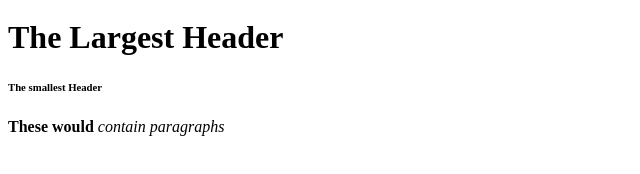
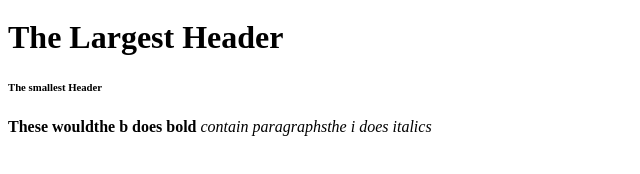
Before and after one commit to PhantomW0rm/HTML_JS_CSS, a plain HTML site: page Exercise7.html in a window 1280 px wide. Shown: the part 374-548 px from the top of the page, without its empty margins (0-640 px from the left). Drawn offline with Linux system fonts and the light colour scheme.

Commit message:
added some information

```diff
--- a/Exercise7.html
+++ b/Exercise7.html
@@ -13,6 +13,6 @@
     <img src="https://media.glassdoor.com/sqll/12542/qa-squarelogo-1562689648172.png"    alt="QA Logo">
     <h1> The Largest Header</h1>
     <h6>The smallest Header</h6>
-    <p><b>These would</b> <i>contain paragraphs</i> </p>
+    <p><b>These wouldthe b does bold</b> <i>contain paragraphsthe i does italics</i> </p>
   </body>
 </html>
```
